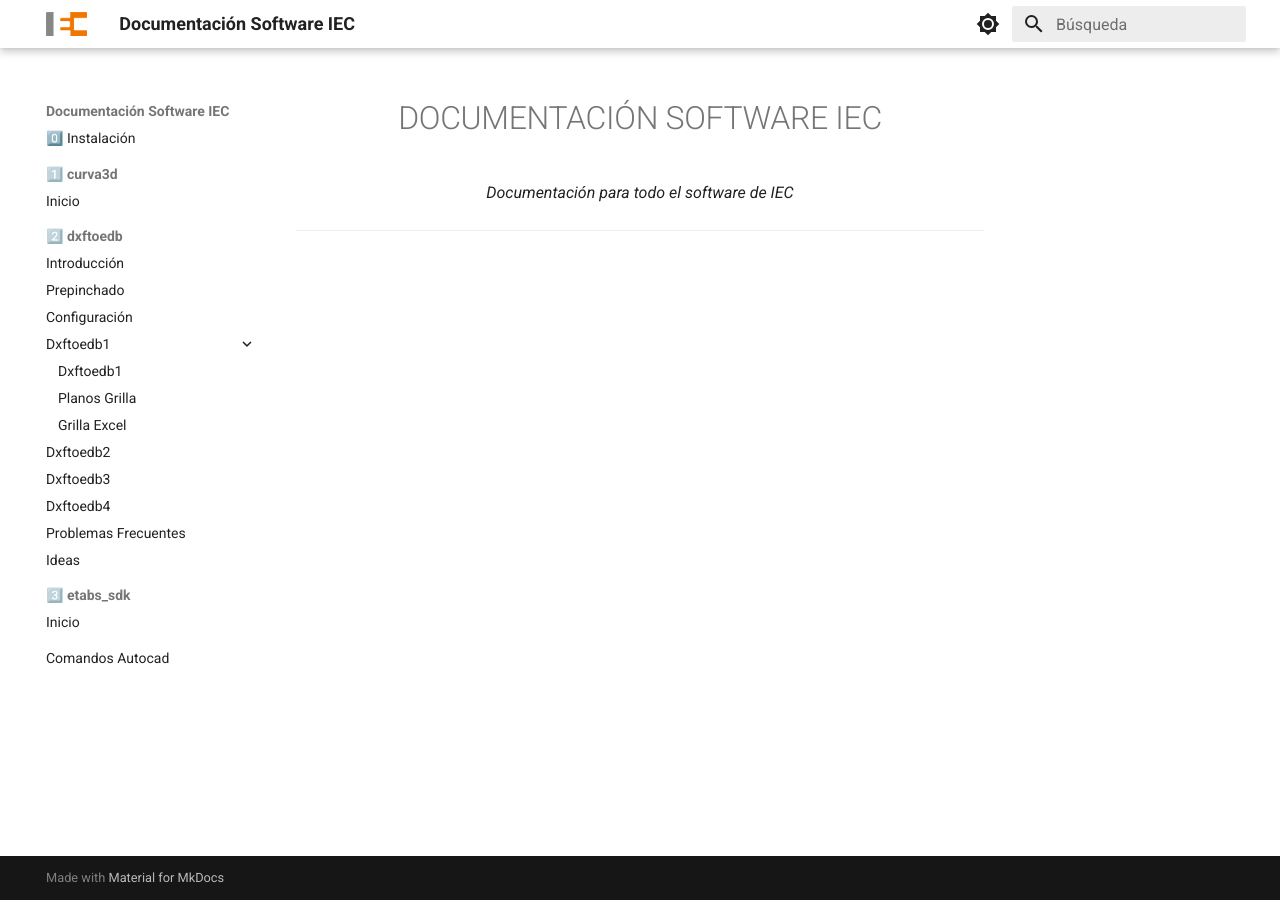
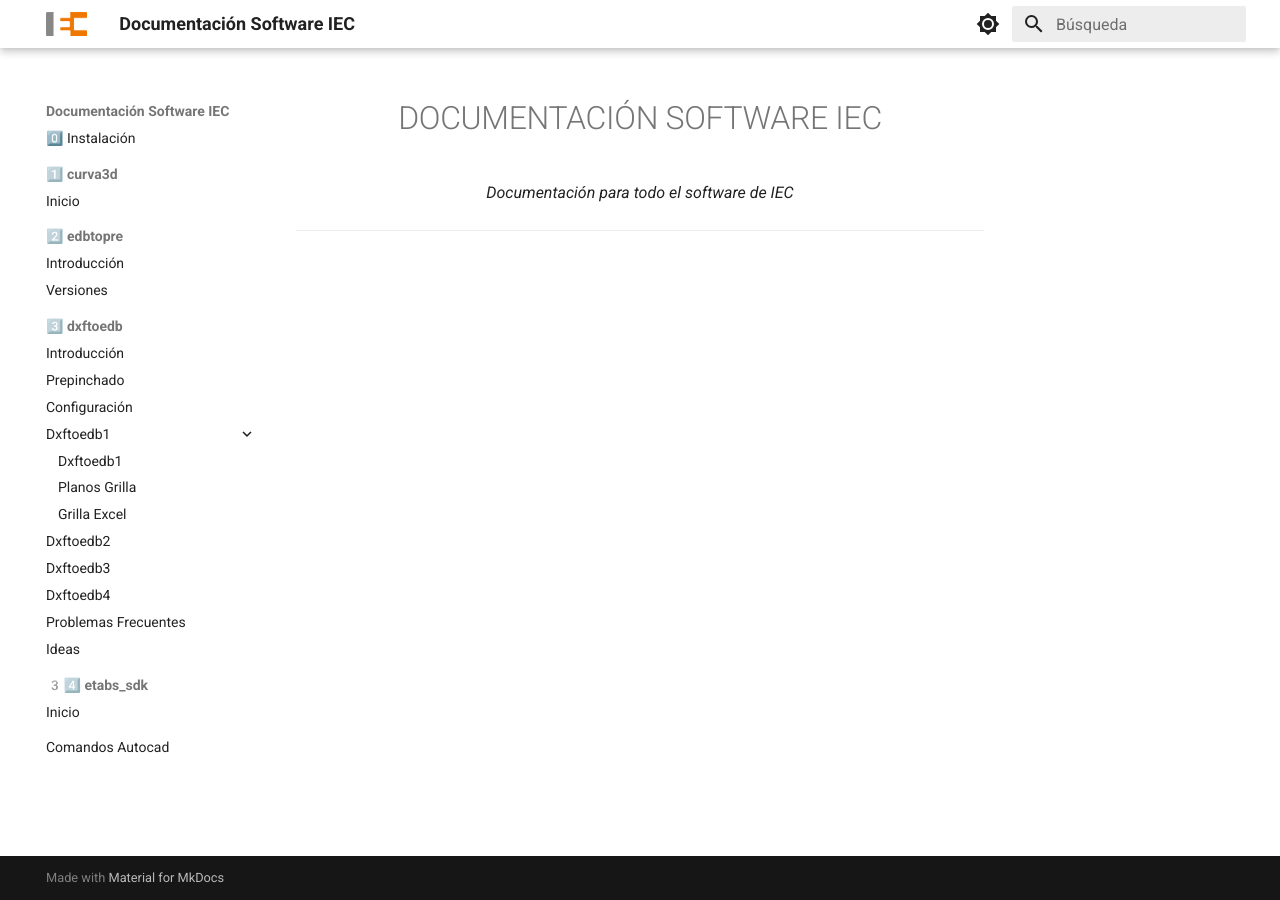
Before and after one commit to iec-ingenieria/documentacion, an MkDocs documentation site: the page built from docs/index.md, in a window 1280 px wide. Built offline with MkDocs 1.6.1 and Material for MkDocs 9.7.7, drawn with Linux system fonts in a browser that asks for light colours.

Commit message:
seccion para edbtopre

```diff
--- a/mkdocs.yml
+++ b/mkdocs.yml
@@ -48,7 +48,11 @@
   - 1️⃣ curva3d:
       - Inicio: curva3d/index.md
 
-  - 2️⃣ dxftoedb:
+  - 2️⃣ edbtopre:
+      - Introducción: edbtopre/introduccion.md
+      - Versiones: edbtopre/versiones.md
+
+  - 3️⃣ dxftoedb:
       - Introducción: dxftoedb/introduccion.md
       - Prepinchado: dxftoedb/prepinchado.md
       - Configuración: dxftoedb/configuracion.md
@@ -62,7 +66,7 @@
       - Problemas Frecuentes: dxftoedb/problemas.md
       - Ideas: dxftoedb/ideas.md
 
-  - 3️⃣ etabs_sdk:
+  - 3️4️⃣ etabs_sdk:
       - Inicio: etabs_sdk/index.md
 
   - Comandos Autocad: comandos-autocad.md
```
Also changed, not shown: docs/edbtopre/versiones.md (added, +11 -0 lines), docs/edbtopre/introduccion.md (added).
